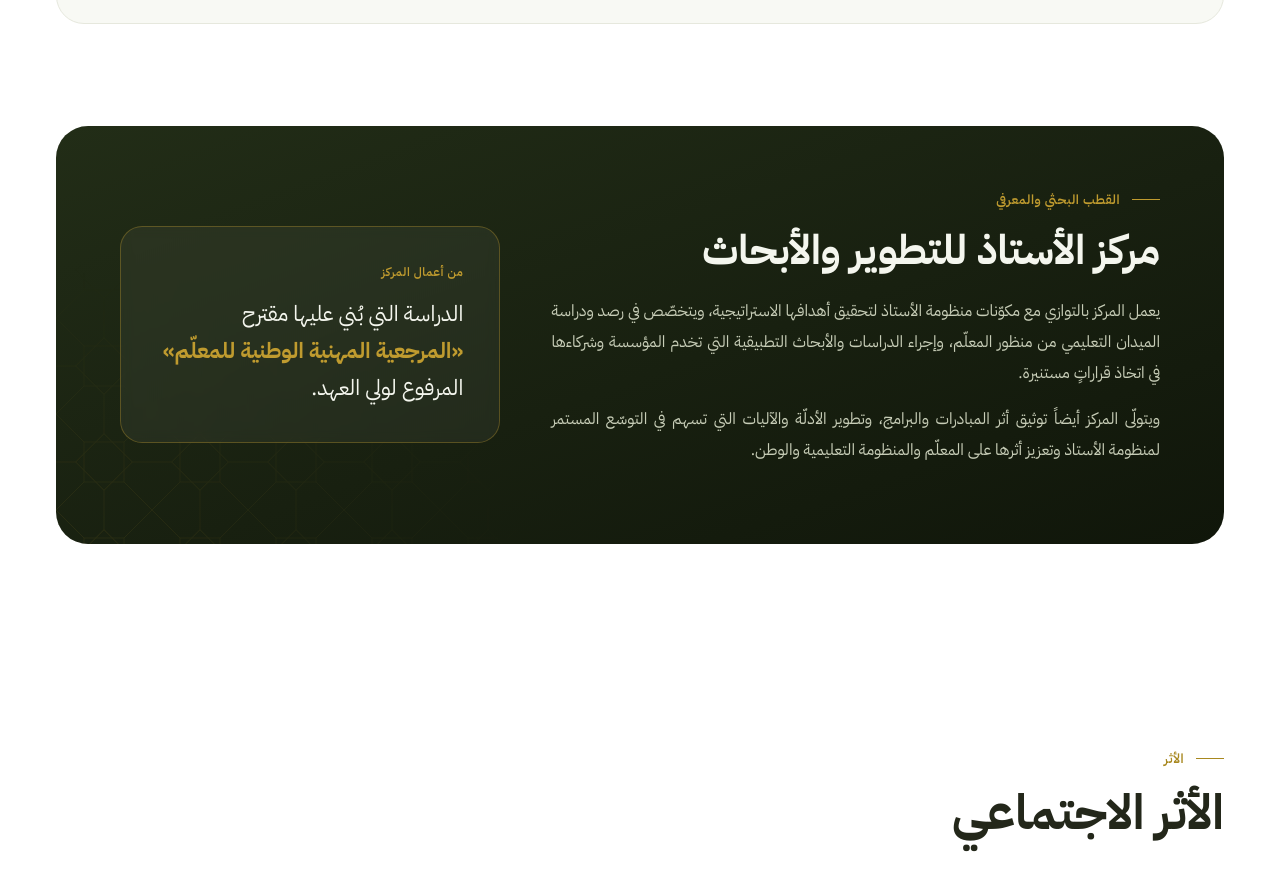
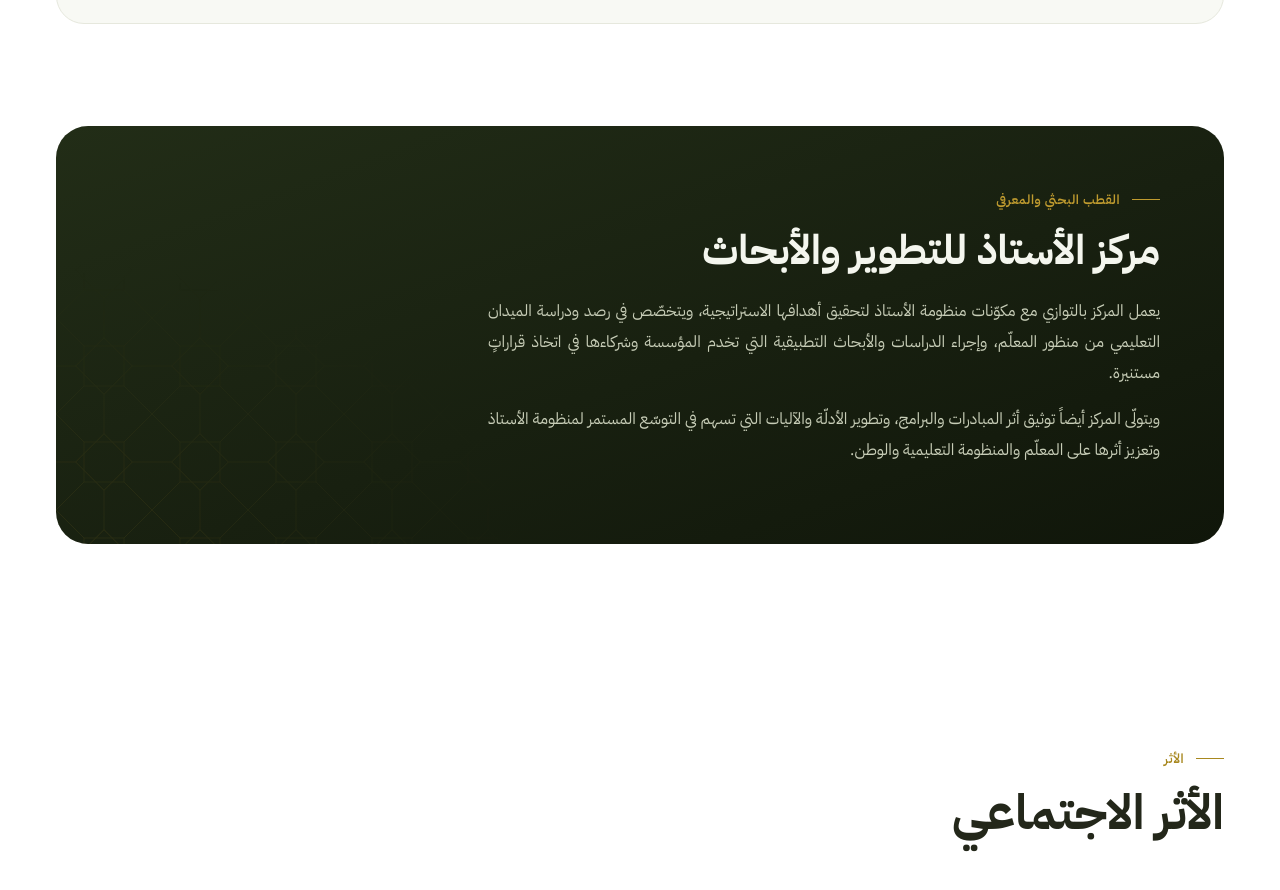
Before and after one commit to alostathorg/alostath_website, a Next.js app: page /about in a window 1280 px wide. Shown: the part 4792-5682 px from the top of the page. Built offline with nearby package versions, Linux system fonts and the light colour scheme; no server answers; the database is empty.

Commit message:
Remove the research-centre highlight note from the about page
Co-Authored-By: Claude Opus 5.5 <noreply@anthropic.com>
Claude-Session: https://claude.ai/code/session_01QJZ4sB1mdFgb9YjkmLsteg

```diff
--- a/src/app/about/page.tsx
+++ b/src/app/about/page.tsx
@@ -176,10 +176,6 @@ export default function AboutPage() {
             <p>يعمل المركز بالتوازي مع مكوّنات منظومة الأستاذ لتحقيق أهدافها الاستراتيجية، ويتخصّص في رصد ودراسة الميدان التعليمي من منظور المعلّم، وإجراء الدراسات والأبحاث التطبيقية التي تخدم المؤسسة وشركاءها في اتخاذ قراراتٍ مستنيرة.</p>
             <p>ويتولّى المركز أيضاً توثيق أثر المبادرات والبرامج، وتطوير الأدلّة والآليات التي تسهم في التوسّع المستمر لمنظومة الأستاذ وتعزيز أثرها على المعلّم والمنظومة التعليمية والوطن.</p>
           </div>
-          <aside className="ab-research-note">
-            <span className="ab-research-tag">من أعمال المركز</span>
-            <p>الدراسة التي بُني عليها مقترح <strong>«المرجعية المهنية الوطنية للمعلّم»</strong> المرفوع لولي العهد.</p>
-          </aside>
         </div>
       </section>
 
--- a/src/styles/pages/about.css
+++ b/src/styles/pages/about.css
@@ -85,14 +85,10 @@
 
 /* ── Research centre ─────────────────────────────────────────── */
 .ab-research-wrap { padding-bottom: clamp(64px,8vw,112px); }
-.ab-research { position: relative; overflow: hidden; isolation: isolate; display: grid; grid-template-columns: 1.6fr 1fr; gap: clamp(28px,4vw,56px); align-items: center; border-radius: 32px; padding: clamp(36px,5vw,72px); color: var(--ink-inverse); background: linear-gradient(160deg, #222D17 0%, #182010 55%, #10160A 100%); }
+.ab-research { position: relative; overflow: hidden; isolation: isolate; border-radius: 32px; padding: clamp(36px,5vw,72px); color: var(--ink-inverse); background: linear-gradient(160deg, #222D17 0%, #182010 55%, #10160A 100%); }
 .ab-research::before { content: ""; position: absolute; inset: 0; z-index: -1; background: url("/assets/hero-pattern.svg") 0 0 / 96px 96px; opacity: .1; -webkit-mask-image: radial-gradient(60% 100% at 0% 100%, #000, transparent 70%); mask-image: radial-gradient(60% 100% at 0% 100%, #000, transparent 70%); }
 .ab-research h2 { font-size: clamp(28px,3.2vw,42px); font-weight: 700; line-height: 1.25; margin: 0 0 20px; }
 .ab-research-main p { font-size: 16px; line-height: 1.95; color: var(--inverse-muted); margin: 0 0 14px; max-width: 70ch; }
-.ab-research-note { border-radius: 22px; padding: clamp(24px,3vw,36px); background: rgba(244,246,238,.05); border: 1px solid rgba(191,155,47,.35); -webkit-backdrop-filter: blur(6px); backdrop-filter: blur(6px); }
-.ab-research-tag { display: block; font-size: 12px; font-weight: 600; letter-spacing: .5px; color: var(--gold-500); margin-bottom: 14px; }
-.ab-research-note p { font-size: clamp(18px,1.7vw,22px); line-height: 1.7; margin: 0; color: var(--ink-inverse); text-align: start; }
-.ab-research-note strong { color: var(--gold-500); font-weight: 700; }
 
 /* ── Impact ──────────────────────────────────────────────────── */
 .ab-impact { list-style: none; margin: 0; padding: 0; display: grid; grid-template-columns: 1fr 1fr; column-gap: clamp(32px,5vw,80px); }
@@ -169,7 +165,7 @@
   .ab-partners li:nth-child(4) { border-inline-start: none; }
 }
 @media (max-width: 900px) {
-  .ab-manifesto-grid, .ab-vision-grid, .ab-research, .ab-licence-grid { grid-template-columns: 1fr; }
+  .ab-manifesto-grid, .ab-vision-grid, .ab-licence-grid { grid-template-columns: 1fr; }
   .ab-portrait { max-width: 520px; margin-inline: auto 28px; }
   .ab-values { grid-template-columns: 1fr 1fr; }
   .ab-value:nth-child(n) { border-inline-start: 1px solid var(--hairline); border-top: 1px solid var(--hairline); }
```
